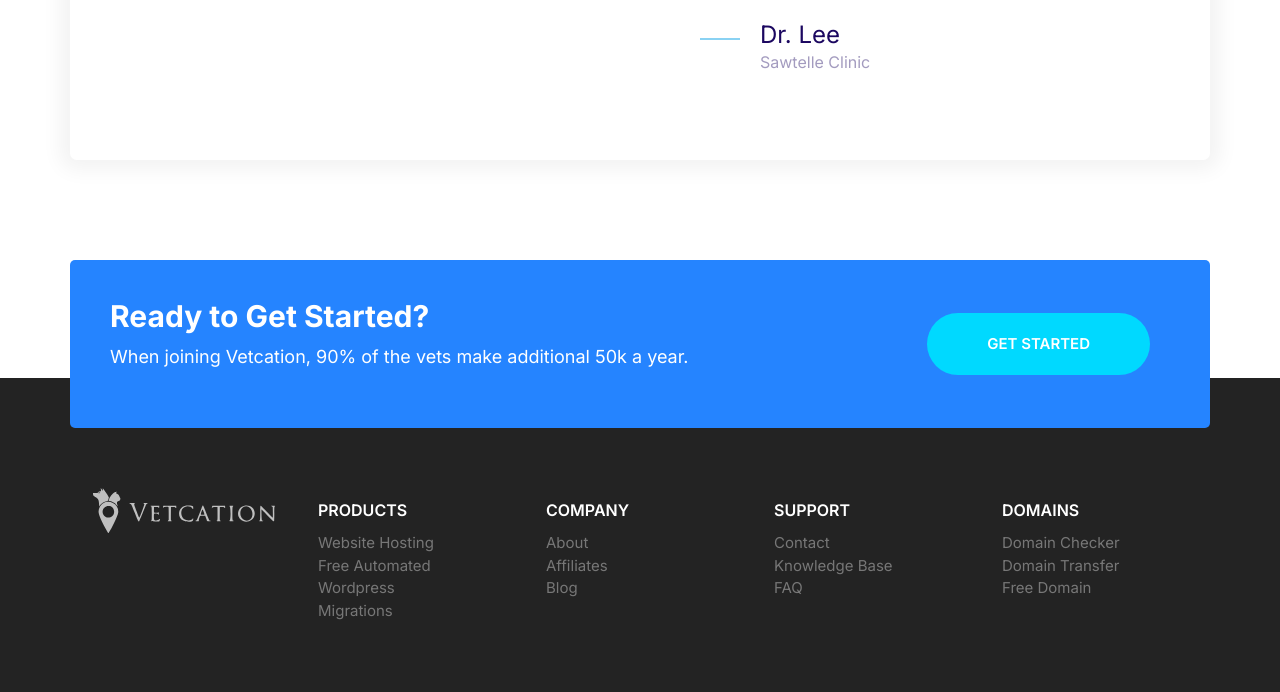
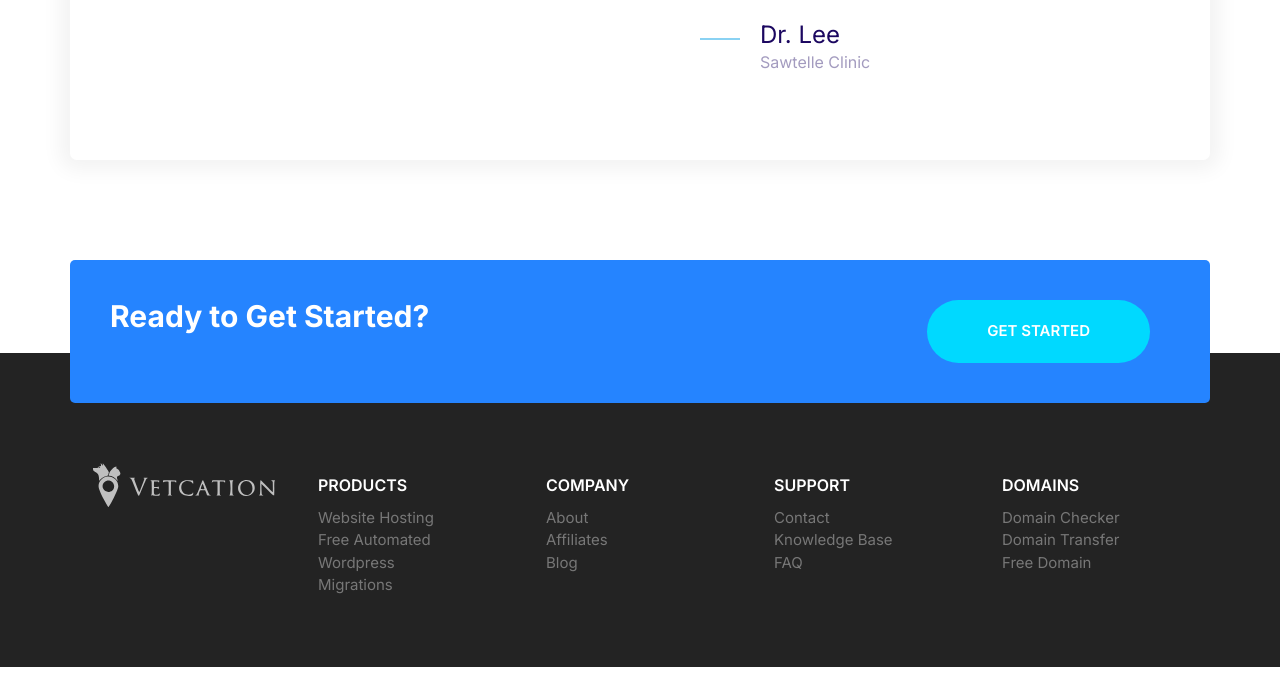
Before and after one commit to geoffcfchen/Vetcation, a website built with Parcel: page index.html in a window 1280 px wide. Shown: the part 2799-3491 px from the top of the page. After the commit the page ends 3466 px from the top, so only its background shows below. Built offline with nearby package versions, Linux system fonts and the light colour scheme; files whose address does not match are found by name.

Commit message:
minor updates

```diff
--- a/index.html
+++ b/index.html
@@ -189,10 +189,6 @@
         <div class="grid grid--1x2">
           <div class="callout__content">
             <h2 class="callout__heading">Ready to Get Started?</h2>
-            <p>
-              When joining Vetcation, 90% of the vets make additional 50k a
-              year.
-            </p>
           </div>
           <a href="#" class="btn btn--secondary btn--stretched">Get Started</a>
         </div>
```
